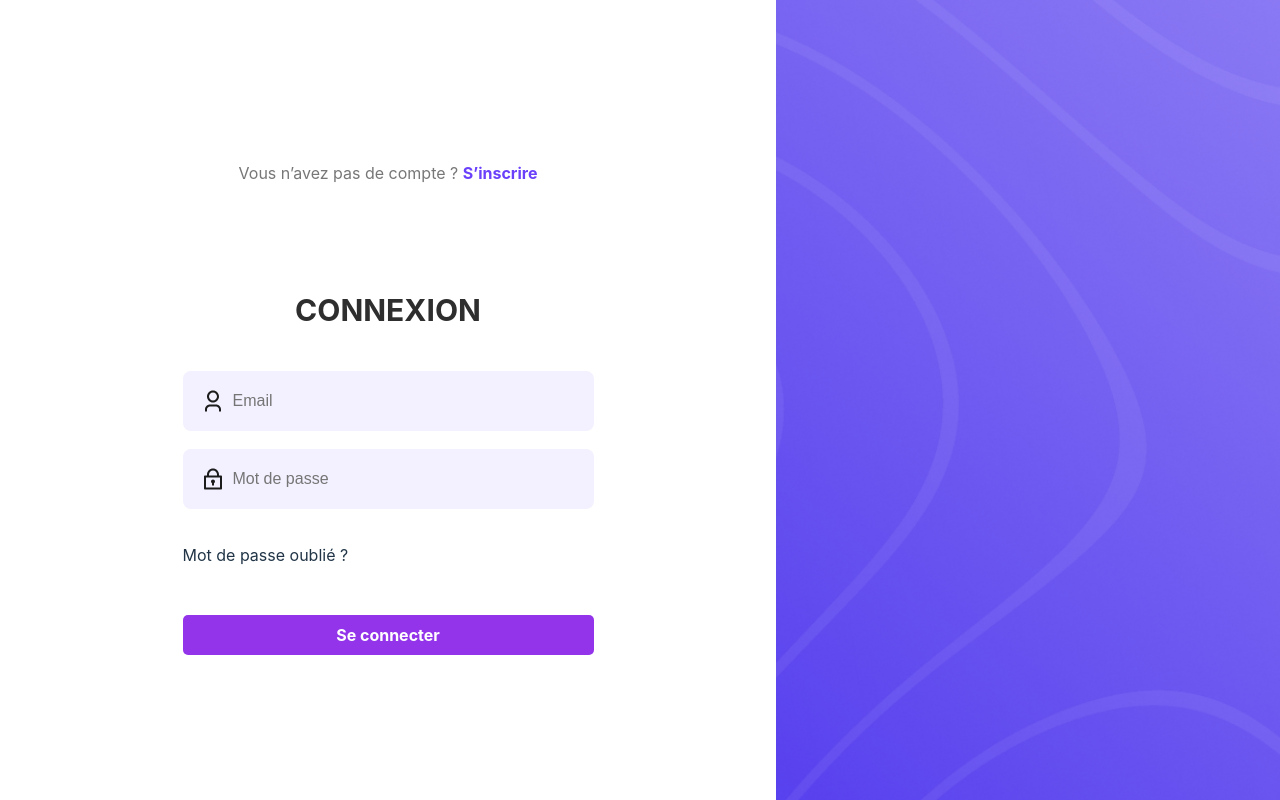
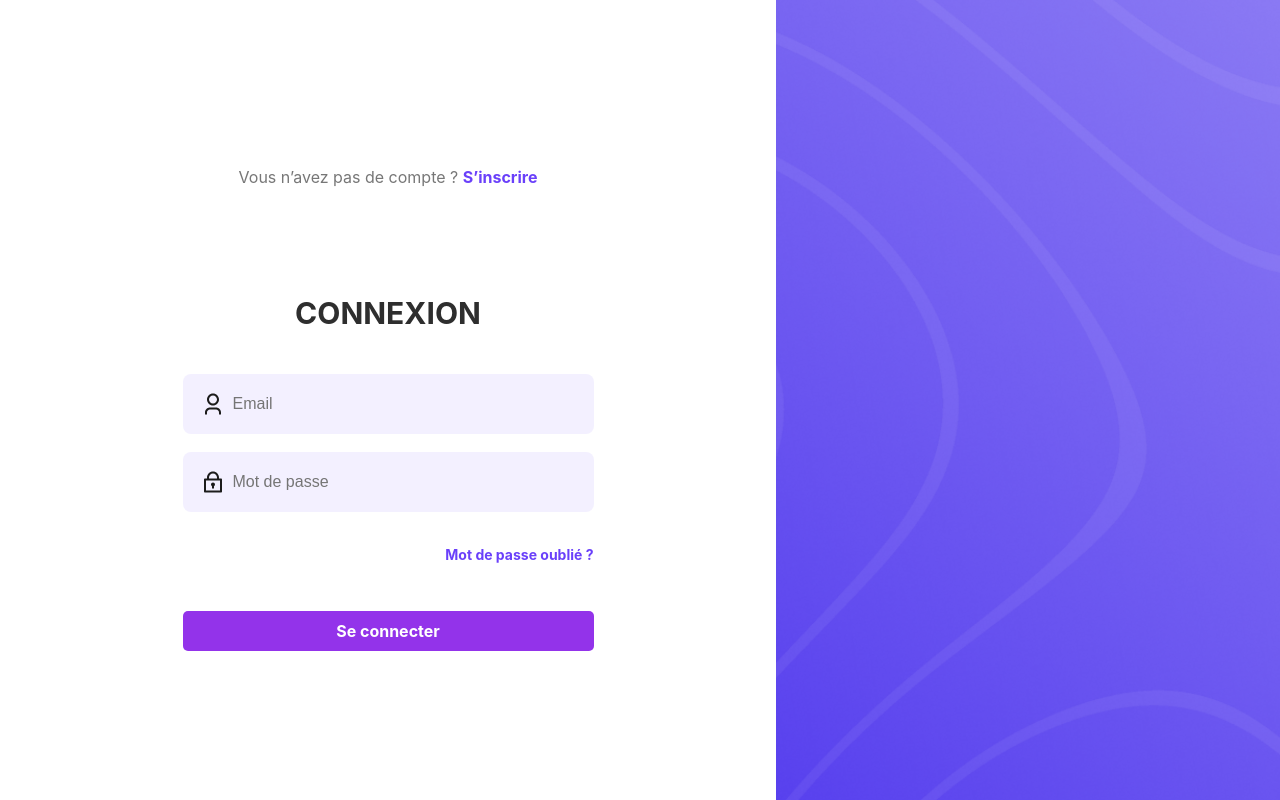
Before and after one commit to Alexisgnd/electron-vite-react-ts, a React (Vite) app: page / in a window 1280 px wide. Built offline with nearby package versions, Linux system fonts and the light colour scheme; no server answers.

Commit message:
feat: update "forgot password" section with styling and conditional rendering

```diff
--- a/src/pages/authentification.scss
+++ b/src/pages/authentification.scss
@@ -84,12 +84,15 @@
                         flex: 1;
                         font-size: 16px;
                     }
+                }
 
-                    .forgot-password {
+                .forgot-password {
+                    p {
+                        font-size: 14px;
                         color: #6a40fa;
-                        font-size: 14px;
                         font-weight: bold;
                         cursor: pointer;
+                        text-align: right; // Added this line
                     }
                 }
             }
--- a/src/pages/authentification.tsx
+++ b/src/pages/authentification.tsx
@@ -151,9 +151,11 @@ const Authentification = () => {
                             />
                         )}
 
-                        <div className="forgot-password">
-                            <p>Mot de passe oublié ?</p>
-                        </div>
+                        {!isSignUp && (
+                            <div className="forgot-password">
+                                <p>Mot de passe oublié ?</p>
+                            </div>
+                        )}
                     </div>
 
                     {errorMessage && <p className="error-message">{errorMessage}</p>}
```
